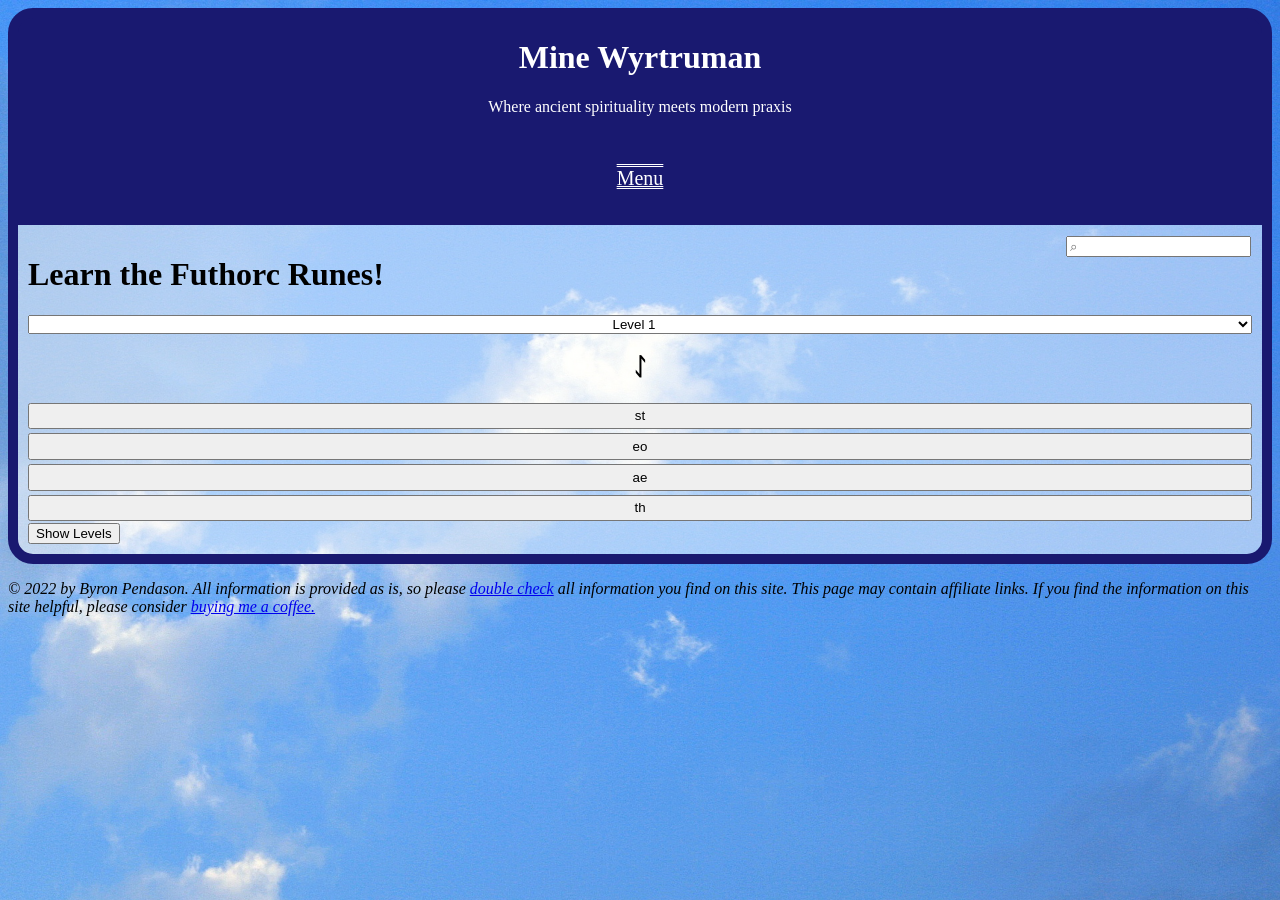
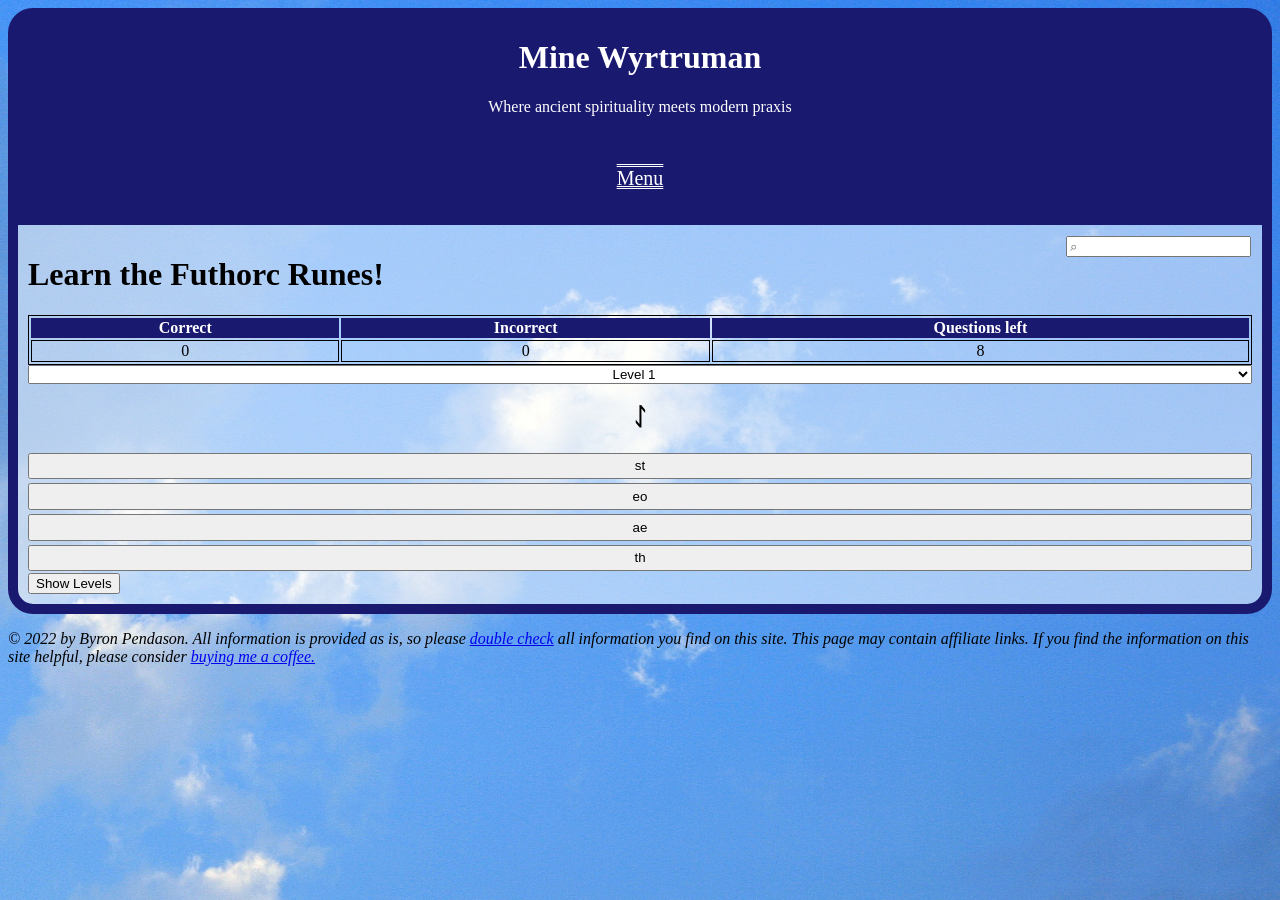
Before and after one commit to byronpendason/byronpendason.github.io, a Jekyll site: the page built from learn_runes.html, in a window 1280 px wide. Built offline with Jekyll 4.4.1, drawn with Linux system fonts in a browser that asks for light colours; comment, search, counter and statistics services are not loaded.

Commit message:
Add files via upload

```diff
--- a/learn_runes.html
+++ b/learn_runes.html
@@ -8,6 +8,18 @@ sitemap:
 ---
 
 <h1>Learn the Futhorc Runes!</h1>
+<table style="width: 100%;">
+	<tr>
+		<th>Correct</th>
+		<th>Incorrect</th>
+		<th>Questions left</th>
+	</tr>
+	<tr>
+		<td id="correct" style="text-align: center;">0</td>
+		<td id="incorrect" style="text-align: center;">0</td>
+		<td id="questionsLeft" style="text-align: center;">0</td>
+	</tr>
+</table>
 <select name="level" id="level" style="text-align: center; width: 100%;" onchange=changeLevel()>
 	<option value=1>Level 1</option>
 	<option value=2>Level 2</option>
@@ -185,6 +197,12 @@ sitemap:
 		correct = 0;
 		incorrect = 0;
 		createForm();
+	}
+
+	function updateTable() {
+		document.getElementById("correct").textContent = correct;
+		document.getElementById("incorrect"). textContent = incorrect;
+		document.getElementById("questionsLeft"). textContent = runes.length;
 	}
 
 	var correct = 0;
```
Also changed, not shown: other parts of learn_runes.html (+2 -2 lines).
